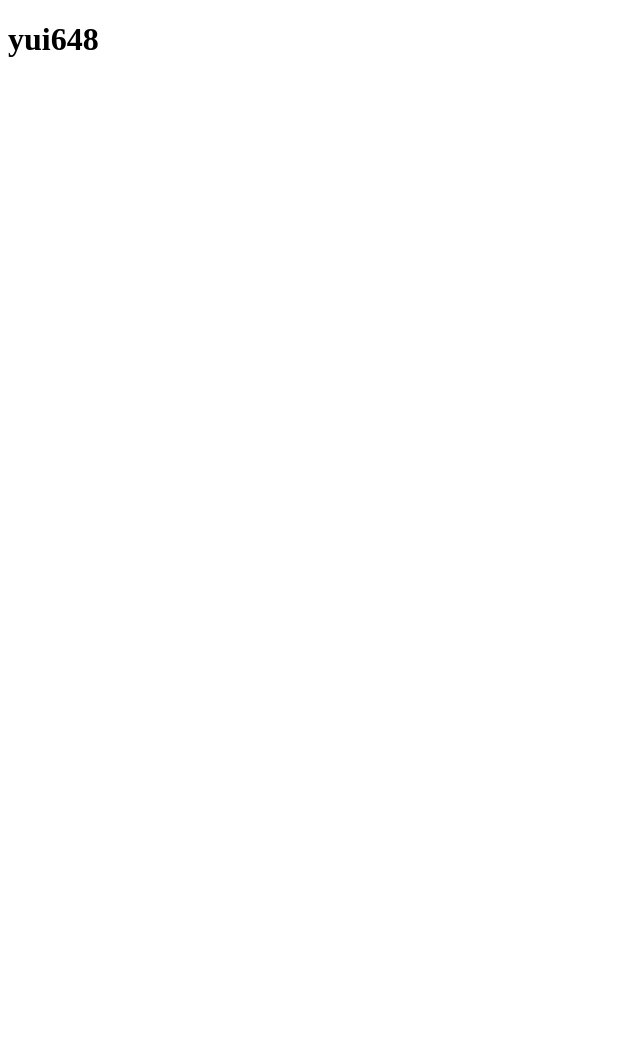
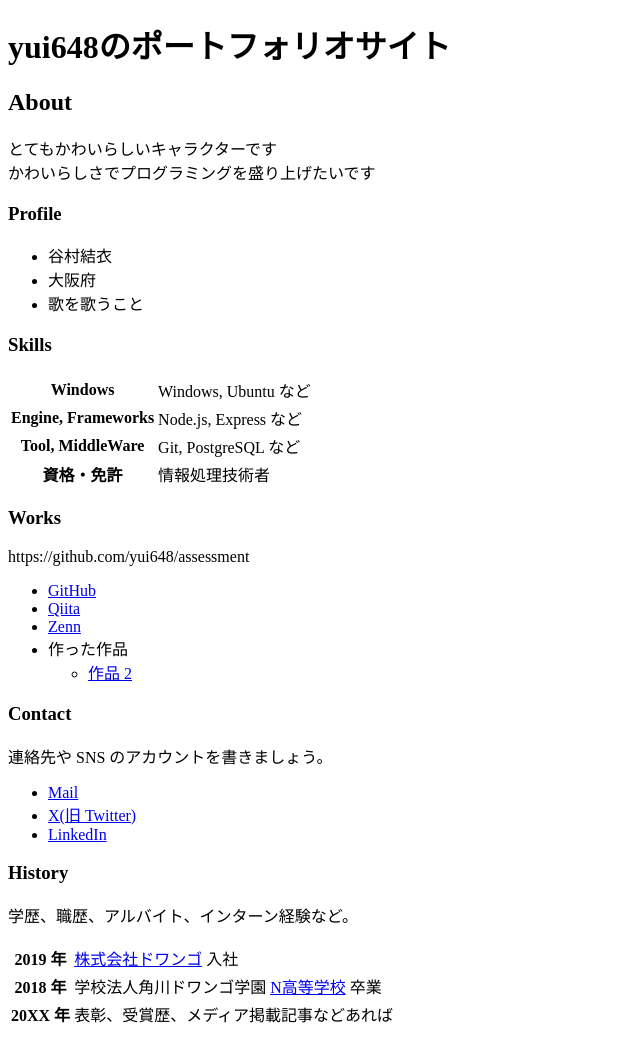
Before and after one commit to yui648/yui648.github.io, a plain HTML site: page index.html in a window 1280 px wide. Shown: the whole page, without its empty margins (0-640 px from the left). Before the commit the page ends 800 px from the top, so only its background shows below. Drawn offline with Linux system fonts and the light colour scheme.

Commit message:
中身を拡充

```diff
--- a/index.html
+++ b/index.html
@@ -6,6 +6,78 @@
     <title>yui648のポートフォリオ</title>
   </head>
   <body>
-   <h1>yui648</h1>
+   <h1>yui648のポートフォリオサイト</h1>
   </body>
-</html>
+
+    <h2>About</h2>
+    <p>
+      とてもかわいらしいキャラクターです<br>
+      かわいらしさでプログラミングを盛り上げたいです
+    </p>
+
+    <h3>Profile</h3>
+    <ul>
+      <li>谷村結衣</li>
+      <li>大阪府</li>
+      <li>歌を歌うこと</li>
+    </ul>
+
+    <h3>Skills</h3>
+    <table>
+      <tr>
+        <th>Windows</th>
+        <td>Windows, Ubuntu など</td>
+      </tr>
+      <tr>
+        <th>Engine, Frameworks</th>
+        <td>Node.js, Express など</td>
+      </tr>
+      <tr>
+        <th>Tool, MiddleWare</th>
+        <td>Git, PostgreSQL など</td>
+      </tr>
+      <tr>
+        <th>資格・免許</th>
+        <td>情報処理技術者</td>
+      </tr>
+    </table>
+
+    <h3>Works</h3>
+    <p>https://github.com/yui648/assessment</p>
+    <ul>
+      <li><a href="https://github.com/">GitHub</a></li>
+      <li><a href="https://qiita.com/">Qiita</a></li>
+      <li><a href="https://zenn.dev/">Zenn</a></li>
+      <li>
+        作った作品
+        <ul>
+          <li><a href="https://yui648.github.io/assessment/assessment.html＂>作品 1</a></li>
+          <li><a href="https://example.com/">作品 2</a></li>
+        </ul>
+      </li>
+    </ul>
+
+    <h3>Contact</h3>
+    <p>連絡先や SNS のアカウントを書きましょう。</p>
+    <ul>
+      <li><a href="mailto:name@example.com">Mail</a></li>
+      <li><a href="https://twitter.com/n_yobikou">X(旧 Twitter)</a></li>
+      <li><a href="https://www.linkedin.com/">LinkedIn</a></li>
+    </ul>
+
+    <h3>History</h3>
+    <p>学歴、職歴、アルバイト、インターン経験など。</p>
+    <table>
+      <tr>
+        <th>2019 年</th>
+        <td><a href="https://dwango.co.jp/">株式会社ドワンゴ</a> 入社</td>
+      </tr>
+      <tr>
+        <th>2018 年</th>
+        <td>学校法人角川ドワンゴ学園 <a href="https://nnn.ed.jp/">N高等学校</a> 卒業</td>
+      </tr>
+      <tr>
+        <th>20XX 年</th>
+        <td>表彰、受賞歴、メディア掲載記事などあれば</td>
+      </tr>
+    </table>
```
